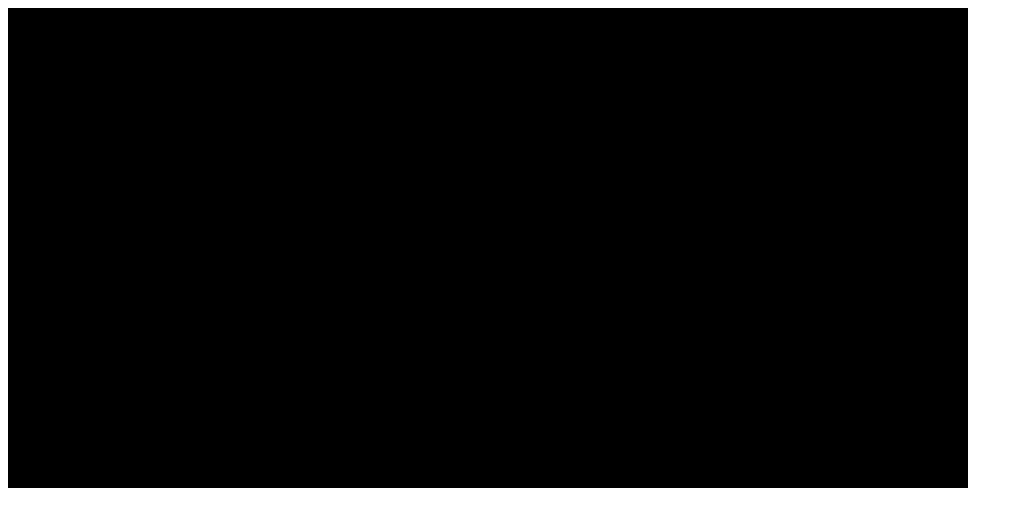
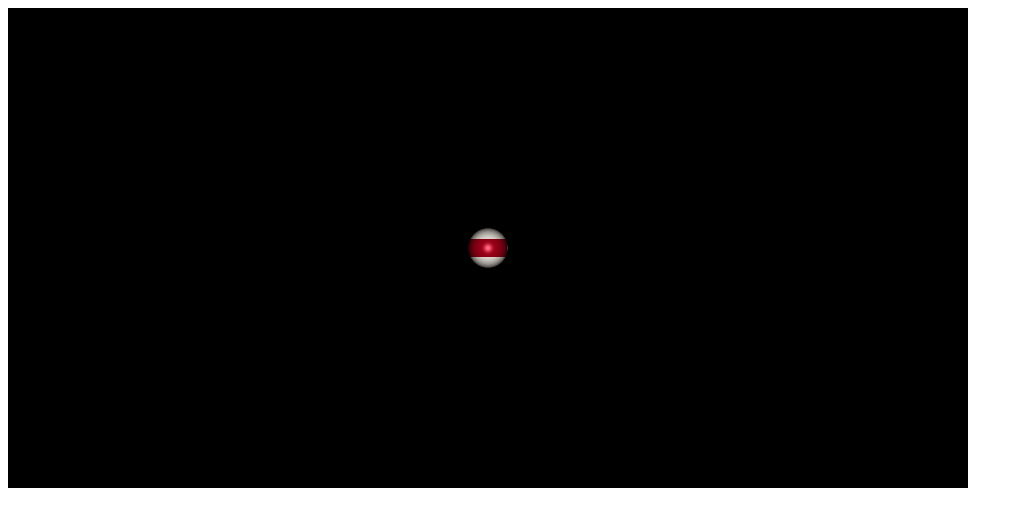
Before and after one commit to justphil/threejs-billiard, a plain HTML site: page app/index.html in a window 1280 px wide. Shown: the whole page, without its empty margins (0-1023 px from the left). Drawn offline with Linux system fonts and the light colour scheme.

Commit message:
add class for eight ball rules and establish proper asset rendering

```diff
--- a/app/index.html
+++ b/app/index.html
@@ -21,6 +21,8 @@
 
 <!-- Billiard Game -->
 <script src="scripts/infrastructure/asset_loader.js"></script>
+<script src="scripts/game/rules/eight_ball/eight_ball.js"></script>
+<script src="scripts/game/billiard_game.js"></script>
 <script src="scripts/game/billiard_game_render_engine.js"></script>
 <script src="scripts/game/billiard_ball.js"></script>
 <script src="scripts/app.js"></script>
--- a/app/scripts/app.js
+++ b/app/scripts/app.js
@@ -1,26 +1,12 @@
 (function(W, T, Hooray) {
     "use strict";
 
-    var game = new Billiard.GameRenderEngine('gameContainer');
+    var game = new Billiard.Game('gameContainer', new Billiard.Rules.EightBall());
 
     W.onload = function() {
-        game.start().then(function(data) {
-            console.log('Promise has been resolved with: ' + data);
-
-            var assetLoader = new Billiard.AssetLoader();
-
-            var texturesToLoad = [
-                'images/ball0.jpg', 'images/ball1.jpg', 'images/ball2.jpg',
-                'images/ball3.jpg', 'images/ball4.jpg', 'images/ball5.jpg',
-                'images/ball6.jpg', 'images/ball7.jpg', 'images/ball8.jpg',
-                'images/ball9.jpg', 'images/ball10.jpg', 'images/ball11.jpg',
-                'images/ball12.jpg', 'images/ball13.jpg', 'images/ball14.jpg',
-                'images/ball15.jpg'
-            ];
-
-            assetLoader.getMaps(texturesToLoad).then(function(mapArray) {
-                console.log('OK', mapArray);
-            });
+        game.initGame().then(function(renderFn) {
+            Hooray.log('The game is completely set up and about to start!', renderFn);
+            renderFn();
         });
     };
 })(window, THREE, Hooray);
--- a/app/scripts/game/billiard_ball.js
+++ b/app/scripts/game/billiard_ball.js
@@ -3,8 +3,12 @@
 
     var Billiard = Hooray.Namespace('Billiard', 'Billiard');
     Billiard.Ball = Hooray.Class({
-        init: function() {
-            console.log('A new Billiard.Ball instance has been created!');
+        init: function(id, x, y, radius) {
+            Hooray.log('A new Billiard.Ball instance has been created with id "'+id+'"!');
+            this.id = id;
+            this.x = x;
+            this.y = y;
+            this.radius = radius;
         }
     });
 })(window, THREE, Hooray);
--- /dev/null
+++ b/app/scripts/game/billiard_game.js
@@ -0,0 +1,38 @@
+(function(W, T, Hooray) {
+    "use strict";
+
+    var Billiard = Hooray.Namespace('Billiard', 'Billiard');
+    Billiard.Game = Hooray.Class({
+        init: function(gameContainerId, rules) {
+            Hooray.log('A new Billiard.Game instance has been created!');
+            this.gameContainerId = gameContainerId;
+            this.rules = rules;
+            this.balls = this.initBalls(rules); // hash: ballId -> Billiard.Ball object
+            this.gameRenderEngine = new Billiard.GameRenderEngine(gameContainerId);
+        },
+
+        initGame: function() {
+            return this.gameRenderEngine.initGameRenderEngine(this.balls);
+        },
+
+        initBalls: function(rules) {
+            var positions   = rules.getBalls(), // hash: ballId -> position object
+                radius      = rules.getBallRadius(), // number
+                balls       = {},
+                prop;
+
+            for (prop in positions) {
+                if (positions.hasOwnProperty(prop)) {
+                    balls[prop] = new Billiard.Ball(
+                        prop,
+                        positions[prop].x,
+                        positions[prop].y,
+                        radius
+                    );
+                }
+            }
+
+            return balls;
+        }
+    });
+})(window, THREE, Hooray);
--- a/app/scripts/game/billiard_game_render_engine.js
+++ b/app/scripts/game/billiard_game_render_engine.js
@@ -1,22 +1,61 @@
-(function(W, T, Hooray) {
+(function(W, Hooray) {
     "use strict";
 
     var Billiard = Hooray.Namespace('Billiard', 'Billiard');
     Billiard.GameRenderEngine = Hooray.Class({
         init: function(gameContainerId) {
-            Hooray.log('A new Billiard.Game instance has been created within "'+gameContainerId+'"!');
+            Hooray.log('A new Billiard.GameRenderEngine instance has been created within "'+gameContainerId+'"!');
 
             // init gameContainer
             this.gameContainer = this.initGameContainer(gameContainerId);
 
+            // init asset loader
+            this.assetLoader = new Billiard.AssetLoader();
+
             // init renderer
             this.renderer = this.initRenderer(this.gameContainer);
 
-            // create a new scene
-            this.scene = new T.Scene();
+            // init scene
+            this.scene = new THREE.Scene();
 
             // create a camera, position it and add it to the scene
             this.camera = this.initCamera(this.gameContainer, this.scene);
+
+            // create data structure for meshes (balls, etc.)
+            this.meshes = {};
+
+            // init light
+            this.light = this.initLight();
+        },
+
+        initGameRenderEngine: function(assets) {
+            var that = this;
+            var assetId, geometry, material, sphere;
+
+            return this.assetLoader.getMaps(Object.keys(assets)).then(function(mapHash) {
+                // create three.js sphere that represents a ball and add it to the scene
+                for (assetId in assets) {
+                    geometry = new THREE.SphereGeometry(assets[assetId].radius, 32, 32);
+                    material = new THREE.MeshPhongMaterial({
+                        map: mapHash[assetId],
+                        shininess: 52
+                        //color: 0x00FF00
+                    });
+                    sphere = new THREE.Mesh(geometry, material);
+                    sphere.position.x = assets[assetId].x;
+                    sphere.position.y = assets[assetId].y;
+                    that.scene.add(sphere);
+                    that.meshes[assetId] = sphere;
+                }
+
+                return function() {
+                    that.render();
+                };
+            });
+        },
+
+        render: function() {
+            this.renderer.render(this.scene, this.camera);
         },
 
         initGameContainer: function(gameContainerId) {
@@ -29,7 +68,7 @@
         },
 
         initRenderer: function(gameContainer) {
-            var renderer = Detector.webgl ? new T.WebGLRenderer() : new T.CanvasRenderer();
+            var renderer = Detector.webgl ? new THREE.WebGLRenderer() : new THREE.CanvasRenderer();
             renderer.setSize(gameContainer.width, gameContainer.height);
             gameContainer.domElement.appendChild(renderer.domElement);
 
@@ -45,7 +84,7 @@
                 bottom  = height / -2,
                 near    = 1,
                 far     = 1000,
-                camera  = new T.OrthographicCamera(
+                camera  = new THREE.OrthographicCamera(
                     left, right,
                     top, bottom,
                     near, far
@@ -62,16 +101,12 @@
             return camera;
         },
 
-        start: function() {
-            Hooray.log('The Billiard.Game is about to start...');
+        initLight: function() {
+            var light = new THREE.DirectionalLight(0xFFFFFF, 1);
+            light.position.set(0, 0, 1);
+            this.scene.add(light);
 
-            var deferred = Q.defer();
-
-            W.setTimeout(function() {
-                deferred.resolve('threejs-billiard');
-            }, 2000);
-
-            return deferred.promise;
+            return light;
         }
     });
-})(window, THREE, Hooray);
+})(window, Hooray);
--- /dev/null
+++ b/app/scripts/game/rules/eight_ball/eight_ball.js
@@ -0,0 +1,49 @@
+(function(W, T, Hooray) {
+    "use strict";
+
+    var Rules = Hooray.Namespace('Billiard.Rules', 'Billiard');
+    Rules.EightBall = Hooray.Class({
+        init: function() {
+            Hooray.log('A new Billiard.Rules.EightBall instance has been created!');
+
+            this.balls = {
+                'images/ball0.jpg' : {x: 0, y: 0},
+                'images/ball1.jpg' : {x: 0, y: 0},
+                'images/ball2.jpg' : {x: 0, y: 0},
+                'images/ball3.jpg' : {x: 0, y: 0},
+                'images/ball4.jpg' : {x: 0, y: 0},
+                'images/ball5.jpg' : {x: 0, y: 0},
+                'images/ball6.jpg' : {x: 0, y: 0},
+                'images/ball7.jpg' : {x: 0, y: 0},
+                'images/ball8.jpg' : {x: 0, y: 0},
+                'images/ball9.jpg' : {x: 0, y: 0},
+                'images/ball10.jpg': {x: 0, y: 0},
+                'images/ball11.jpg': {x: 0, y: 0},
+                'images/ball12.jpg': {x: 0, y: 0},
+                'images/ball13.jpg': {x: 0, y: 0},
+                'images/ball14.jpg': {x: 0, y: 0},
+                'images/ball15.jpg': {x: 0, y: 0}
+            };
+
+            this.radius = 20;
+        },
+
+        getBalls: function() {
+            // return a cloned object
+            var obj = {},
+                prop;
+
+            for (prop in this.balls) {
+                if (this.balls.hasOwnProperty(prop)) {
+                    obj[prop] = this.balls[prop];
+                }
+            }
+
+            return obj;
+        },
+
+        getBallRadius: function() {
+            return this.radius;
+        }
+    });
+})(window, THREE, Hooray);
```
